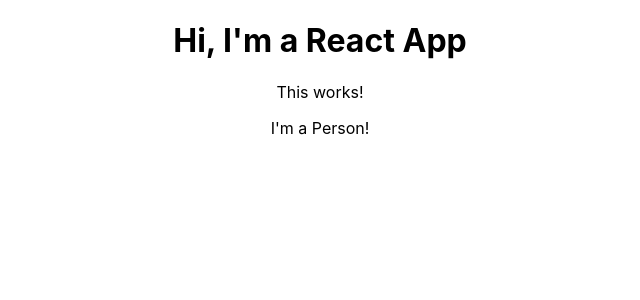
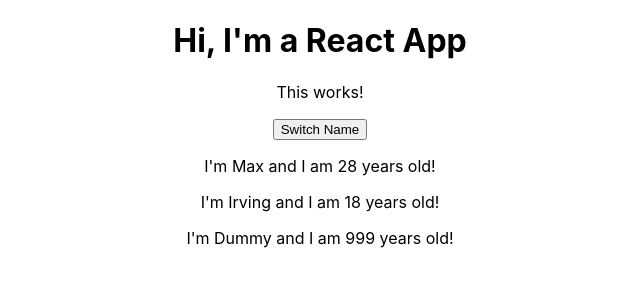
Before and after one commit to IrvingZhao2018/react-test001, a React (Create React App) app: page / in a window 1280 px wide. Shown: the top 300 px of the page, without its empty margins (320-960 px from the left). Built offline with nearby package versions, Linux system fonts and the light colour scheme.

Commit message:
state and props in class

```diff
--- a/src/App.js
+++ b/src/App.js
@@ -1,17 +1,60 @@
-import React from 'react';
+import React, {Component} from 'react';
 import './App.css';
 import Person from './Person/Person'
 
-function App() {
+// function App() {
+//     return (
+//         <div className="App">
+//             <h1>Hi, I'm a React App</h1>
+//             <p> This works! </p>
+//             <button>Switch Name</button>
+//             <Person name={"Max"} age={"28"}/>
+//             <Person name={"Irving"} age={"18"}>My Hobbies: SDE</Person>
+//             <Person name={"Dummy"} age={"280"}/>
+//         </div>
+//     );
+//     // return React.createElement('div', null, 'h1', 'Hello World');
+//     // return React.createElement('div', {className:'App'}, React.createElement('h1',null, 'Hello World'));
+// }
+
+class App extends Component {
+    state = {
+        persons: [
+            {name: 'Max', age: 28},
+            {name: 'Irving', age: 18},
+            {name: 'Dummy', age: 999}
+        ],
+        otherState: 'some other val'
+    }
+
+    switchNameHandler = () => {
+        // console.log('Was clicked!');
+        // this.state.persons[0].name = 'MaxMax';
+        //Override
+        this.setState({
+            persons: [
+                {name: 'switched', age: 28},
+                {name: 'Irving', age: 18},
+                {name: 'Dummy', age: 99}
+            ]
+        })
+    }
+
+
+    render() {
         return (
             <div className="App">
                 <h1>Hi, I'm a React App</h1>
                 <p> This works! </p>
-            <Person/>
+                <button onClick={this.switchNameHandler}>Switch Name</button>
+                {/*if this.switchNameHandler(), would call when rendering,*/}
+                {/*but should call when click. Therefore, just use reference here*/}
+                <Person name={this.state.persons[0].name} age={this.state.persons[0].age}/>
+                <Person name={this.state.persons[1].name} age={this.state.persons[1].age}/>
+                <Person name={this.state.persons[2].name} age={this.state.persons[2].age}/>
             </div>
         );
-    // return React.createElement('div', null, 'h1', 'Hello World');
-    // return React.createElement('div', {className:'App'}, React.createElement('h1',null, 'Hello World'));
+    }
 }
 
 export default App;
--- a/src/Person/Person.js
+++ b/src/Person/Person.js
@@ -2,8 +2,17 @@
 
 // a component is just a function which returns some jsx, some html
 // ES6, function name started with lower case
-const person = () => {
-    return <p>I'm a Person!</p>
+// const person = (props) => {
+//     return <p>I'm {props.name} and I am {props.age} years old!</p>
+// };
+
+const person = (props) => {
+    return (
+      <div>
+          <p>I'm {props.name} and I am {props.age} years old!</p>
+          <p>{props.children}</p>
+      </div>
+    );
 };
 
 export default person;
```
Lines whose indentation alone changed are shown as unchanged.
